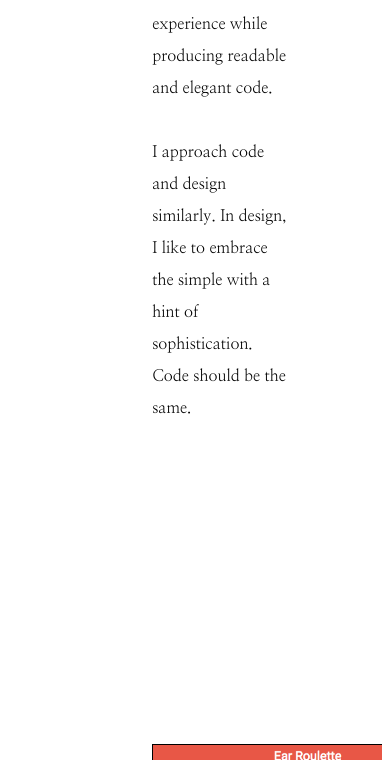
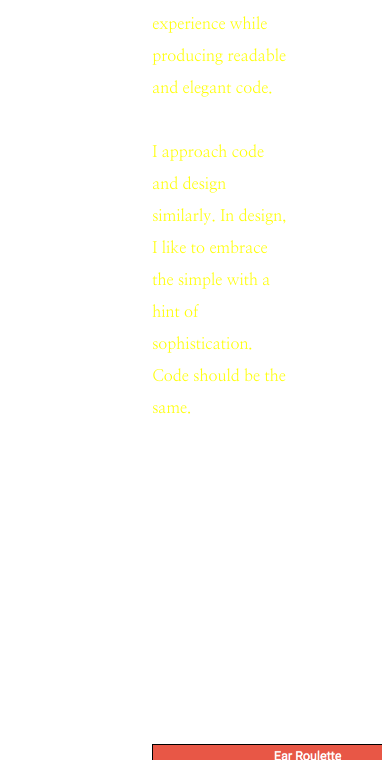
Before and after one commit to newyork-anthonyng/fcc_portfolio, a plain HTML site: page index.html in a window 390 px wide. Shown: the part 400-1160 px from the top of the page. Drawn offline with Linux system fonts and the light colour scheme.

Commit message:
Add CSS styling for phone

```diff
--- a/index.html
+++ b/index.html
@@ -4,6 +4,7 @@
 
   <link href='https://fonts.googleapis.com/earlyaccess/nanummyeongjo.css' rel='stylesheet' type='text/css'>
   <link href="style.css" type="text/css" rel="stylesheet">
+  <link media="(max-width: 800px)" href="mobileStyle.css" type="text/css" rel="stylesheet">
   <title>Anthony Ng</title>
 </head>
 
--- /dev/null
+++ b/mobileStyle.css
@@ -0,0 +1,3 @@
+body {
+  color:yellow;
+}
```
